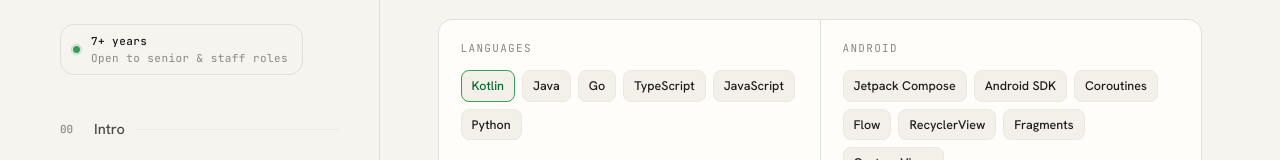
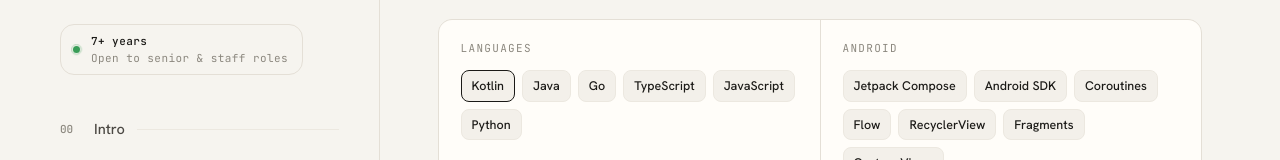
Before and after one commit to manishekaneja/manishekaneja.github.io, a Next.js app: page / in a window 1280 px wide. In both pictures the pointer is over the element "Kotlin". Shown: the part 2192-2352 px from the top of the page. Built offline with nearby package versions, Linux system fonts and the light colour scheme.

Commit message:
Stack chips: ink hover in light, keep accent hover in dark

```diff
--- a/app/globals.css
+++ b/app/globals.css
@@ -201,7 +201,8 @@ section{scroll-margin-top:40px;}
 .skillgroup .gl{font-family:var(--font-mono),monospace;font-size:11px;letter-spacing:.12em;text-transform:uppercase;color:var(--ink-3);margin-bottom:13px;}
 .chips{display:flex;flex-wrap:wrap;gap:7px;}
 .chip{font-size:12.5px;font-weight:500;color:var(--ink);background:var(--surface-2);border:1px solid var(--hair);border-radius:8px;padding:5px 10px;transition:.2s var(--ease);}
-.chip:hover{border-color:var(--accent);color:var(--accent-ink);}
+.chip:hover{border-color:var(--ink);color:var(--ink);}
+html[data-theme="dark"] .chip:hover{border-color:var(--accent);color:var(--accent-ink);}
 
 .about-grid{display:grid;grid-template-columns:1.4fr 1fr;gap:40px;}
 @media(max-width:680px){.about-grid{grid-template-columns:1fr;gap:26px;}}
```
